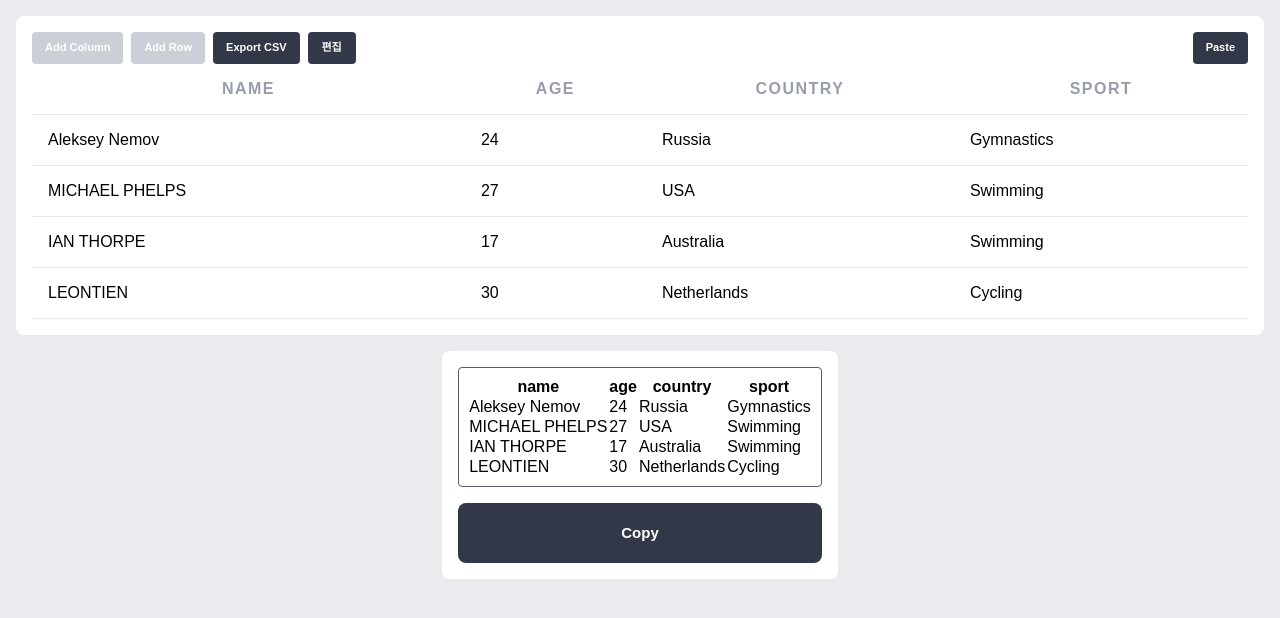
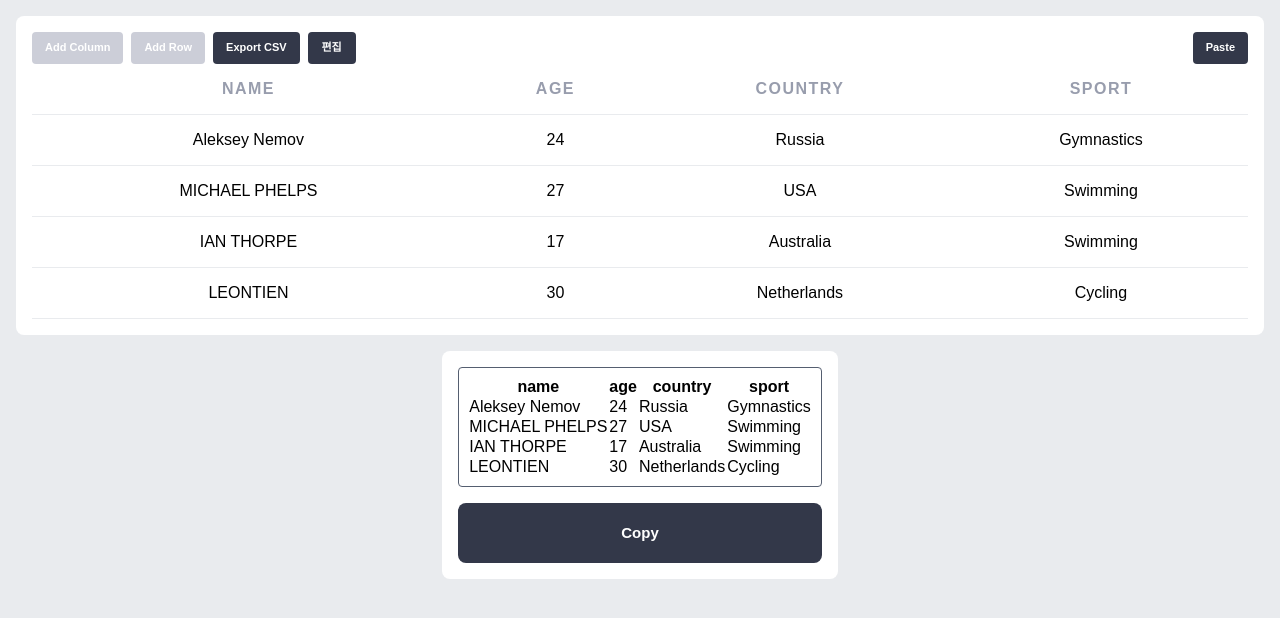
Before and after one commit to jyangca/markdown-table, a Next.js app: page / in a window 1280 px wide. Shown: the top 618 px of the page. Built offline with nearby package versions, Linux system fonts and the light colour scheme.

Commit message:
UPDATE: Update Cell and Input styles to center align text and disable user-select

```diff
--- a/src/components/Cell/Cell.style.ts
+++ b/src/components/Cell/Cell.style.ts
@@ -1,7 +1,7 @@
 import styled from 'styled-components';
 
 export const StyledTd = styled.td`
-  text-transform: capitalize;
+  text-align: center;
   vertical-align: center;
   padding: 1rem;
   border-bottom: 1px solid ${({ theme }) => theme.color.systemE};
--- a/src/components/Input/Input.style.ts
+++ b/src/components/Input/Input.style.ts
@@ -2,6 +2,8 @@ import styled from 'styled-components';
 
 export const InputContainer = styled.div`
   width: 80%;
+
+  user-select: none;
 `;
 
 export const InputItem = styled.input`
@@ -18,6 +20,8 @@ export const InputItem = styled.input`
 
   align: left;
 
+  user-select: none;
+
   &:focus {
     background-color: ${({ theme }) => theme.color.systemWhite};
     border-color: ${({ theme }) => theme.color.systemBlue};
```
